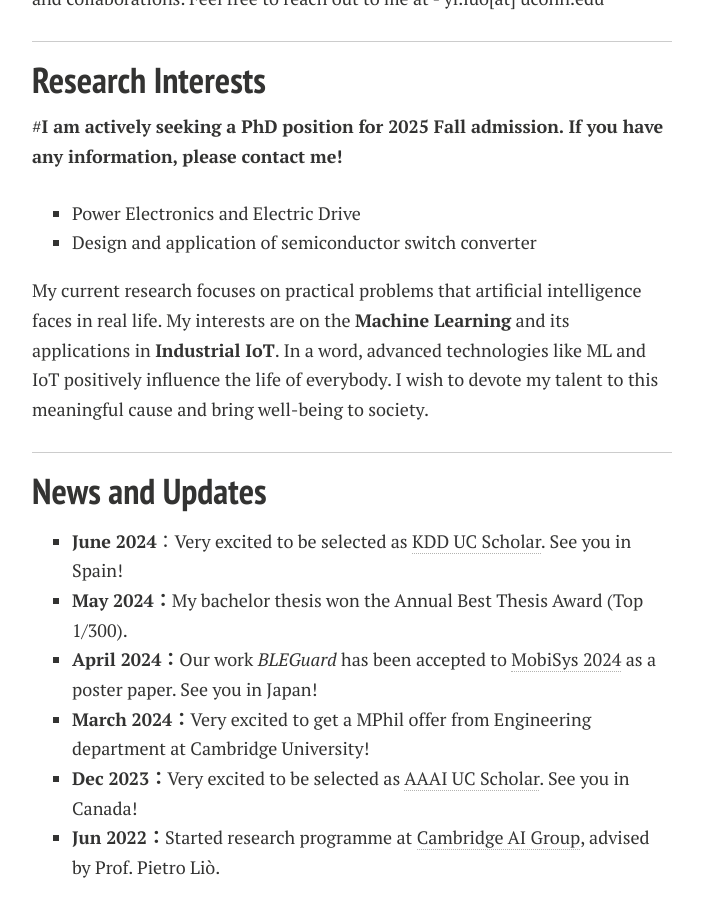
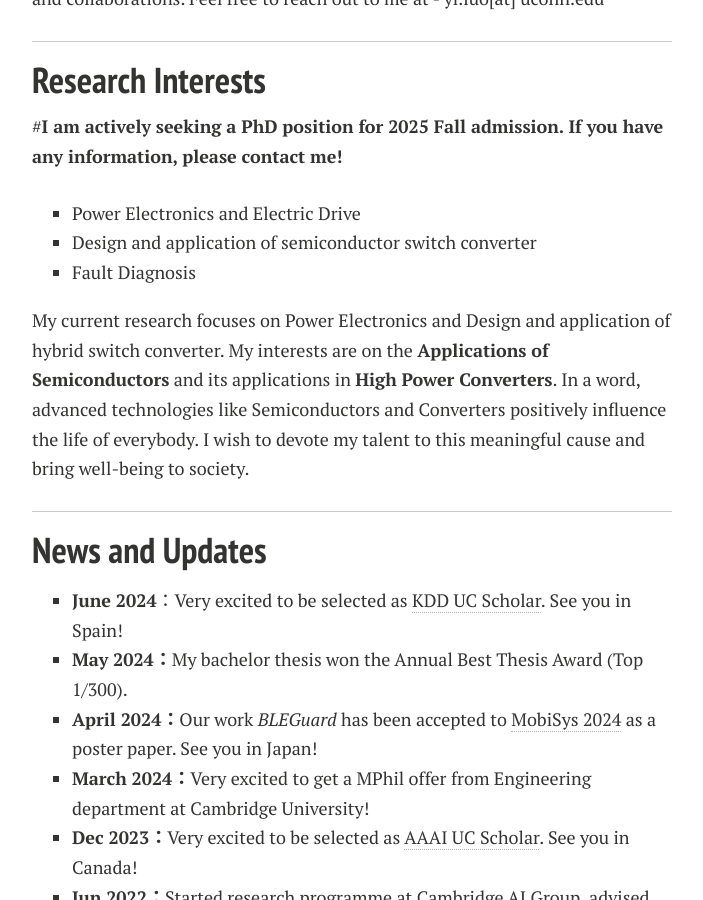
Before and after one commit to yisamu/yisamu.github.io, a Jekyll site: the page built from index.md, in a window 1280 px wide and 900 px high, scrolled down 481 px. Shown: the whole window, without its empty margins (288-991 px from the left). Built offline with Jekyll 4.4.1, drawn with Linux system fonts in a browser that asks for light colours; nearby versions of some CDN libraries; comment, search, counter and statistics services are not loaded; a style sheet for code colours, icons or effects is not loaded; our own code applies the rules of GitHub Pages for plain Markdown files.

Commit message:
Update index.md

```diff
--- a/index.md
+++ b/index.md
@@ -22,8 +22,9 @@ If you are interested in any aspect of me, I am always open to discussions and c
 
 - Power Electronics and Electric Drive
 - Design and application of semiconductor switch converter
+- Fault Diagnosis
 
-My current research focuses on practical problems that artificial intelligence faces in real life. My interests are on the **Machine Learning** and its applications in **Industrial IoT**. In a word, advanced technologies like ML and IoT positively influence the life of everybody.  I wish to devote my talent to this meaningful cause and bring well-being to society.
+My current research focuses on Power Electronics and Design and application of hybrid switch converter. My interests are on the **Applications of Semiconductors** and its applications in **High Power Converters**. In a word, advanced technologies like Semiconductors and Converters positively influence the life of everybody.  I wish to devote my talent to this meaningful cause and bring well-being to society.
 
 ---
 
```
